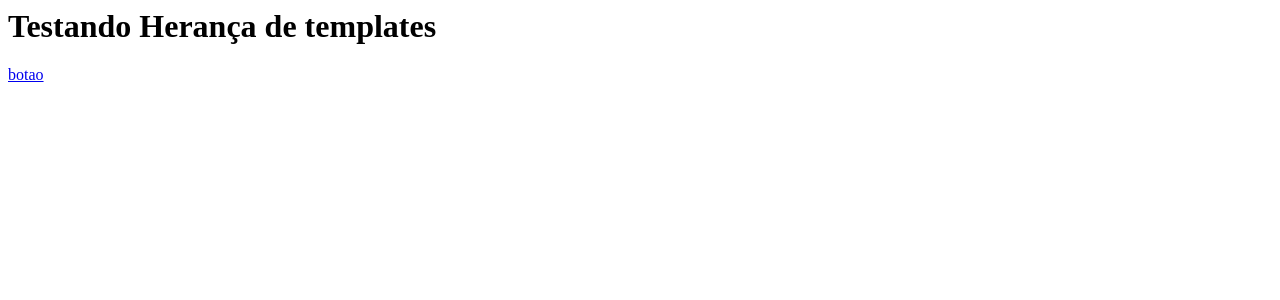
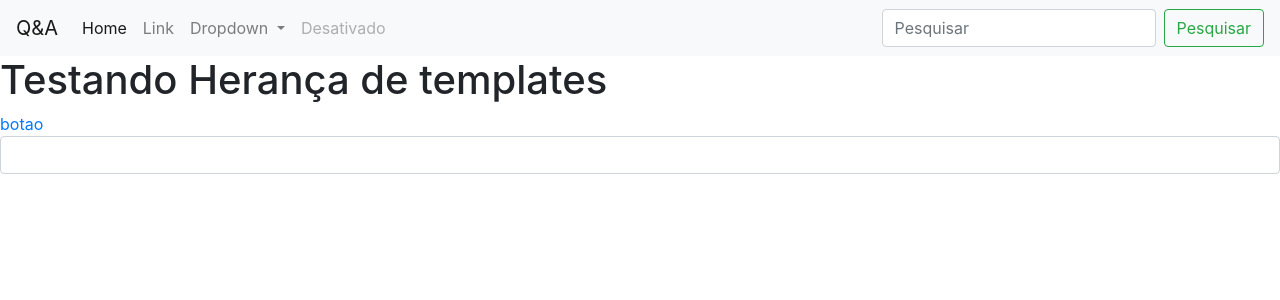
Before and after one commit to gleisonmedeiros/portal, a Django app: page /base/ in a window 1280 px wide. Shown: the top 300 px of the page. Run offline with Django 3.2, Linux system fonts and the light colour scheme; some libraries are stand-ins or nearby versions.

Commit message:
Adicionando navbar Bootstrap

```diff
--- a/portal/base/templates/base/_base.html
+++ b/portal/base/templates/base/_base.html
@@ -6,9 +6,9 @@
 
     </head>
     <body>
+        {% include 'base/_navbar.html' %}
 
         {%block content %}
-
         {% endblock %}
 
     </body>
--- a/portal/base/templates/base/_head.html
+++ b/portal/base/templates/base/_head.html
@@ -4,3 +4,9 @@
 <meta name="description" content="">
 <meta name="viewport" content="width=device-width, initial-scale=1">
 <link rel="stylesheet" href="">
+
+<link rel="stylesheet" href="https://stackpath.bootstrapcdn.com/bootstrap/4.1.3/css/bootstrap.min.css" integrity="sha384-MCw98/SFnGE8fJT3GXwEOngsV7Zt27NXFoaoApmYm81iuXoPkFOJwJ8ERdknLPMO" crossorigin="anonymous">
+
+<script src="https://code.jquery.com/jquery-3.3.1.slim.min.js" integrity="sha384-q8i/X+965DzO0rT7abK41JStQIAqVgRVzpbzo5smXKp4YfRvH+8abtTE1Pi6jizo" crossorigin="anonymous"></script>
+<script src="https://cdnjs.cloudflare.com/ajax/libs/popper.js/1.14.3/umd/popper.min.js" integrity="sha384-ZMP7rVo3mIykV+2+9J3UJ46jBk0WLaUAdn689aCwoqbBJiSnjAK/l8WvCWPIPm49" crossorigin="anonymous"></script>
+<script src="https://stackpath.bootstrapcdn.com/bootstrap/4.1.3/js/bootstrap.min.js" integrity="sha384-ChfqqxuZUCnJSK3+MXmPNIyE6ZbWh2IMqE241rYiqJxyMiZ6OW/JmZQ5stwEULTy" crossorigin="anonymous"></script>
--- /dev/null
+++ b/portal/base/templates/base/_navbar.html
@@ -0,0 +1,37 @@
+{% load static %}
+
+<nav class="navbar navbar-expand-lg navbar-light bg-light">
+    <a class="navbar-brand" href="#">Q&A</a>
+    <button class="navbar-toggler" type="button" data-toggle="collapse" data-target="#conteudoNavbarSuportado" aria-controls="conteudoNavbarSuportado" aria-expanded="false" aria-label="Alterna navegação">
+      <span class="navbar-toggler-icon"></span>
+    </button>
+
+    <div class="collapse navbar-collapse" id="conteudoNavbarSuportado">
+      <ul class="navbar-nav mr-auto">
+        <li class="nav-item active">
+          <a class="nav-link" href="#">Home <span class="sr-only">(página atual)</span></a>
+        </li>
+        <li class="nav-item">
+          <a class="nav-link" href="#">Link</a>
+        </li>
+        <li class="nav-item dropdown">
+          <a class="nav-link dropdown-toggle" href="#" id="navbarDropdown" role="button" data-toggle="dropdown" aria-haspopup="true" aria-expanded="false">
+            Dropdown
+          </a>
+          <div class="dropdown-menu" aria-labelledby="navbarDropdown">
+            <a class="dropdown-item" href="#">Ação</a>
+            <a class="dropdown-item" href="#">Outra ação</a>
+            <div class="dropdown-divider"></div>
+            <a class="dropdown-item" href="#">Algo mais aqui</a>
+          </div>
+        </li>
+        <li class="nav-item">
+          <a class="nav-link disabled" href="#">Desativado</a>
+        </li>
+      </ul>
+      <form class="form-inline my-2 my-lg-0">
+        <input class="form-control mr-sm-2" type="search" placeholder="Pesquisar" aria-label="Pesquisar">
+        <button class="btn btn-outline-success my-2 my-sm-0" type="submit">Pesquisar</button>
+      </form>
+    </div>
+  </nav>
--- a/portal/base/templates/base/_test.html
+++ b/portal/base/templates/base/_test.html
@@ -8,4 +8,6 @@
 
 <a href="{% url 'heranca2' %}"> botao <a/>
 
+<input type="text" class="form-control">
+
 {% endblock %}
```
